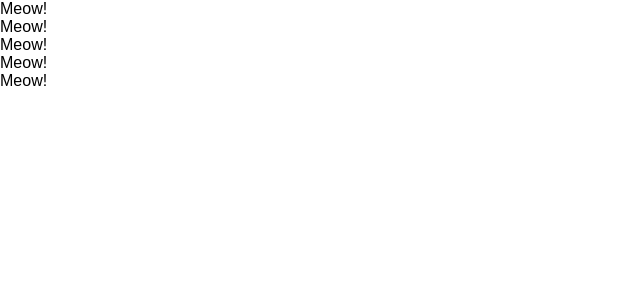
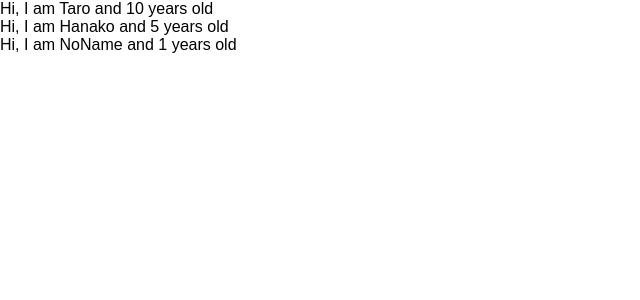
Before and after one commit to ttakazaki/udemy-react-redux-crud-application, a React (Create React App) app: page / in a window 1280 px wide. Shown: the top 300 px of the page, without its empty margins (0-640 px from the left). Built offline with nearby package versions, Linux system fonts and the light colour scheme.

Commit message:
learn props of component

```diff
--- a/src/App.js
+++ b/src/App.js
@@ -1,28 +1,32 @@
 import React from 'react';
 
-// class App extends Component {
-//   render() {
-//     return (
-//       <div>
-//         <label htmlFor="bar">bar</label>
-//         <input type="text" onChange={() => {console.log("I am clicked")}}/>
-//       </div>
-//     )
-//   }
-// }
-
 const App = () => {
+  const profiles = [
+    {
+      name: "Taro", age: 10
+    },
+    {
+      name: "Hanako", age: 5
+    },
+    {
+      name: "NoName"
+    }
+  ]
   return (
   <div>
-    <Cat />
-    <Cat />
-    <Cat />
-    <Cat />
-    <Cat />
+    {
+      profiles.map((profile, index) => {
+        return <User name={profile.name} age={profile.age} key={index}/>
+      })
+    }
   </div>
   )
 }
-const Cat = () => {
-  return <div>Meow!</div>
+const User = (props) => {
+  return <div>Hi, I am {props.name} and {props.age} years old</div>
+}
+
+User.defaultProps = {
+  age: 1
 }
 export default App;
```
